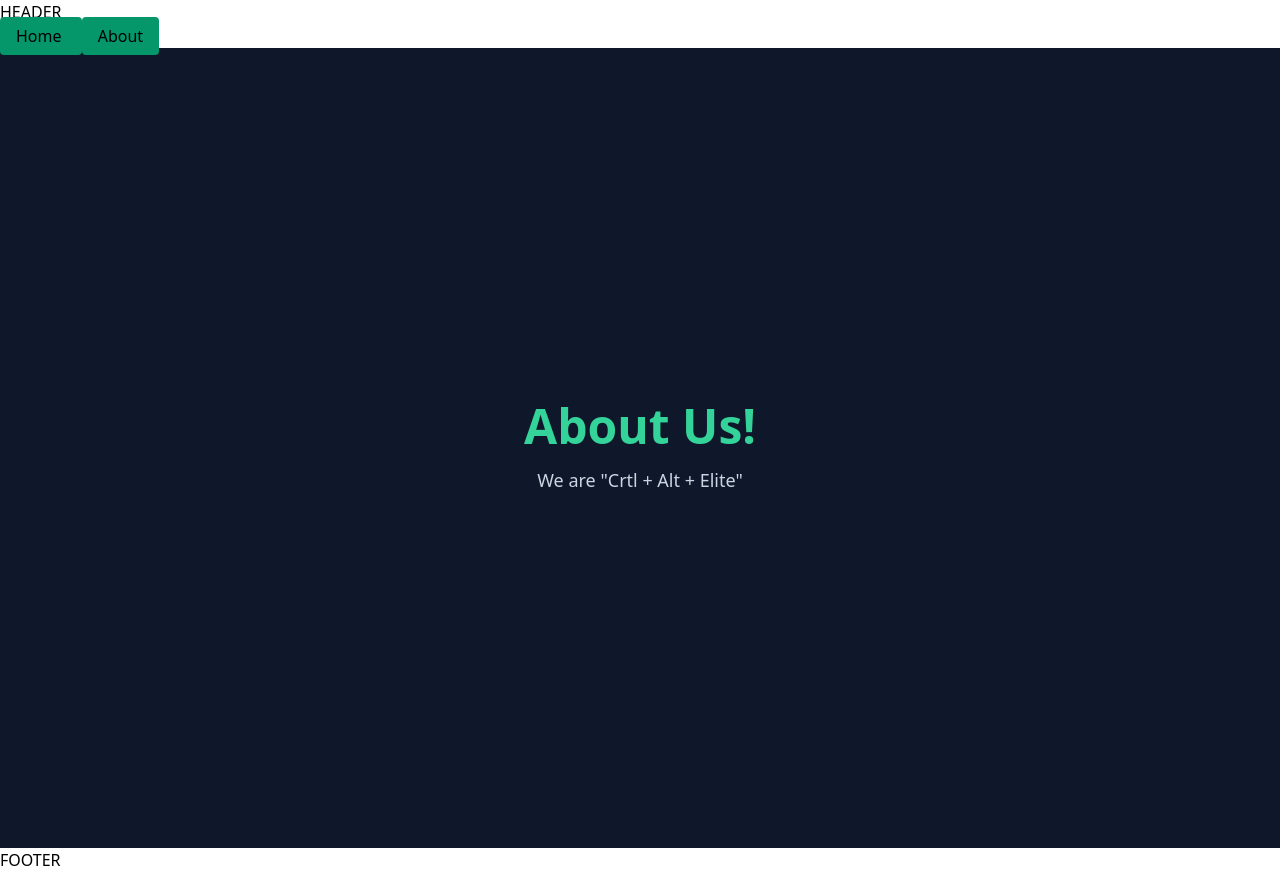
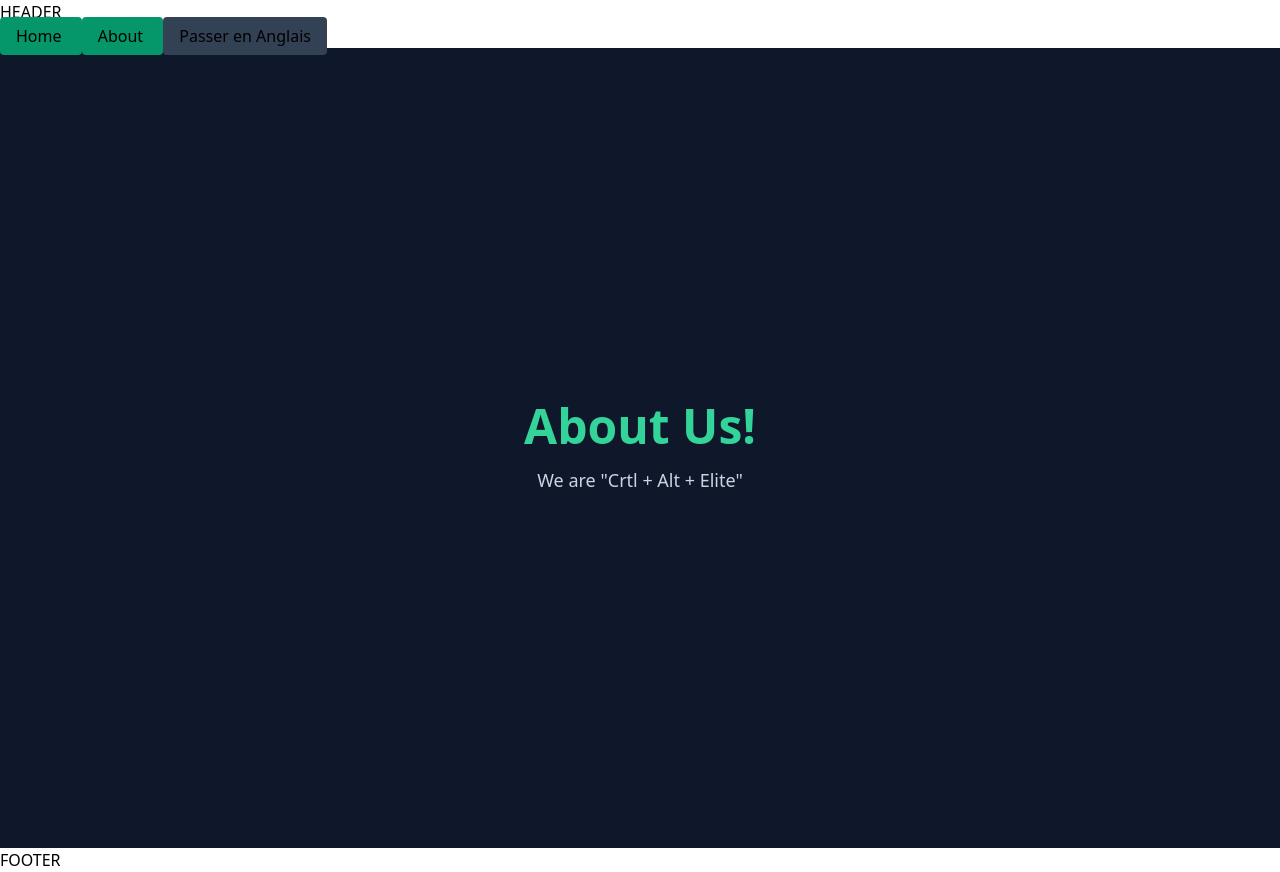
Before and after one commit to beryv/project_10K, a Nuxt app in the folder frontend/: page /about in a window 1280 px wide. Built offline with nearby package versions, Linux system fonts and the light colour scheme.

Commit message:
added multi-language support

```diff
--- a/frontend/components/AppHeader.vue
+++ b/frontend/components/AppHeader.vue
@@ -7,5 +7,26 @@
         <NuxtLink to="/about" class="mt-6 px-4 py-2 bg-emerald-600 hover:bg-emerald-500 rounded transition">
             About
         </NuxtLink>
+        <!-- Si la langue actuelle est fr, on affiche le bouton pour passer en 'en' -->
+        <NuxtLink
+        v-if="locale === 'fr'"
+        :to="switchLocalePath('en')"
+        class="px-4 py-2 bg-slate-700 hover:bg-slate-600 rounded transition"
+      >
+        {{ $t('switch_lang') }}
+      </NuxtLink>
+
+      <!-- Sinon, on affiche le bouton pour passer en 'fr' -->
+      <NuxtLink
+        v-else
+        :to="switchLocalePath('fr')"
+        class="px-4 py-2 bg-slate-700 hover:bg-slate-600 rounded transition"
+      >
+        {{ $t('switch_lang') }}
+      </NuxtLink>
     </div>
 </template>
+<script setup lang="ts">
+const { locale } = useI18n()
+const switchLocalePath = useSwitchLocalePath()
+</script>
--- /dev/null
+++ b/frontend/i18n/locales/en.json
@@ -0,0 +1,4 @@
+{
+  "welcome": "Welcome to my application",
+  "switch_lang": "Switch to French"
+}
--- /dev/null
+++ b/frontend/i18n/locales/fr.json
@@ -0,0 +1,4 @@
+{
+  "welcome": "Bienvenue sur mon application",
+  "switch_lang": "Passer en Anglais"
+}
--- a/frontend/nuxt.config.ts
+++ b/frontend/nuxt.config.ts
@@ -2,8 +2,19 @@ export default defineNuxtConfig({
   compatibilityDate: '2024-04-03',
   devtools: { enabled: true },
   modules: [
-    '@nuxtjs/tailwindcss'
+    '@nuxtjs/tailwindcss',
+    '@nuxtjs/i18n'
   ],
+  i18n: {
+    locales: [
+      { code: 'fr', iso: 'fr-FR', file: 'fr.json', name: 'Français' },
+      { code: 'en', iso: 'en-US', file: 'en.json', name: 'English' }
+    ],
+    defaultLocale: 'fr',
+    lazy: true,
+    langDir: 'locales/', // Dossier où seront stockées les traductions
+    strategy: 'prefix_except_default' // Les URLs en anglais auront /en/
+  },
   vite: {
     server: {
       watch: {
--- a/frontend/package.json
+++ b/frontend/package.json
@@ -10,6 +10,7 @@
     "postinstall": "nuxt prepare"
   },
   "devDependencies": {
+    "@nuxtjs/i18n": "^10.6.0",
     "@nuxtjs/tailwindcss": "^6.12.0",
     "nuxt": "^3.13.0",
     "vue": "latest",
--- a/frontend/pages/index.vue
+++ b/frontend/pages/index.vue
@@ -2,7 +2,7 @@
   <AppHeader></AppHeader>
   <div class="min-h-screen bg-slate-900 flex flex-col items-center justify-center text-white">
     <h1 class="text-5xl font-bold text-emerald-400 mb-4">
-      Mon Projet Nuxt 3
+      {{ $t('welcome') }}
     </h1>
     <div>
       <h1>List of all accounts</h1>
@@ -16,7 +16,6 @@
 </template>
 
 <script setup lang=ts>
-
 // Fetch all accounts from the api
 const { data } = await useFetch('/api/accounts')
 
```
Also changed, not shown: frontend/app.vue (line endings or trailing spaces), 1 other file (tests, documents, lock files or other folders).
